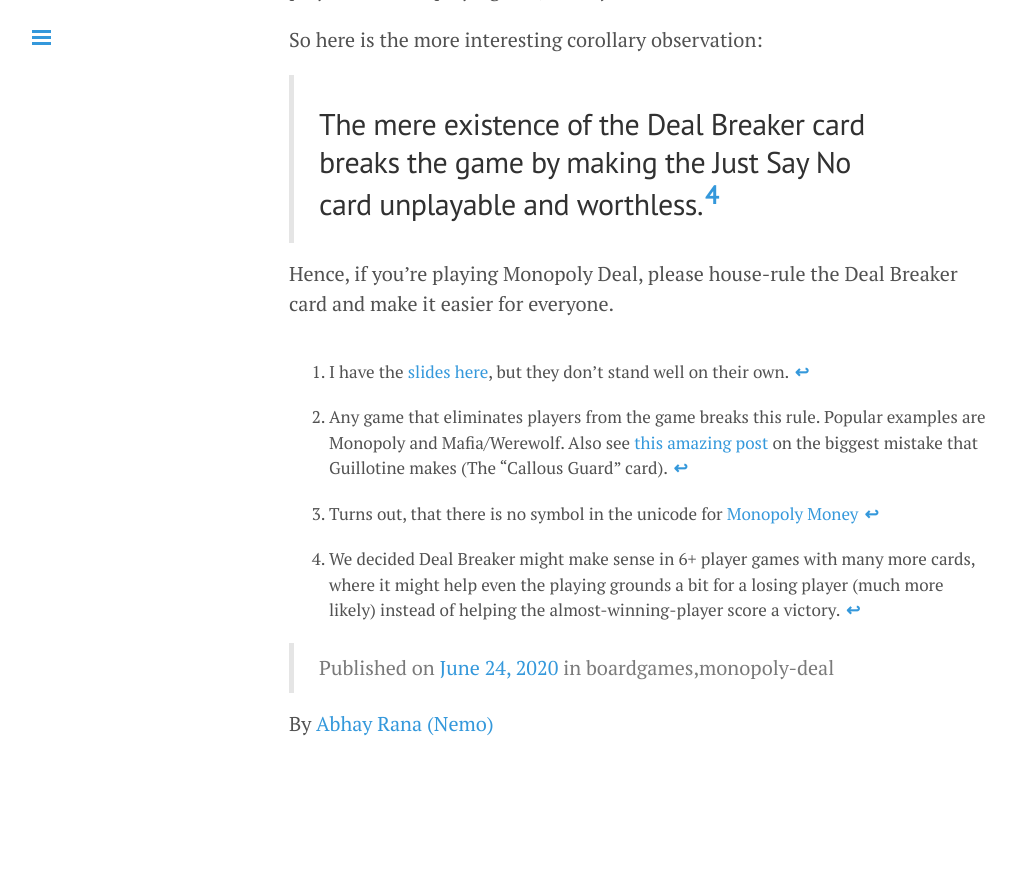
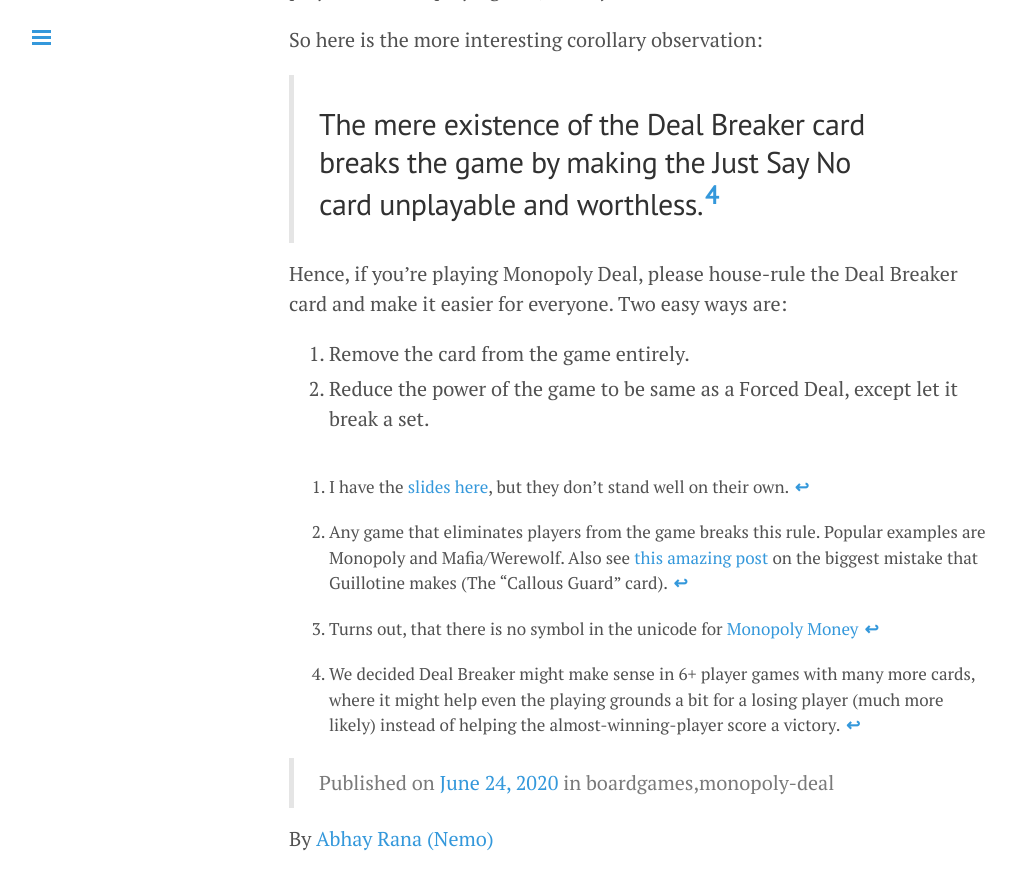
Before and after one commit to captn3m0/captn3m0.github.com, a Jekyll site: the page built from _posts/2020-06-24-monopoly-deal.md, in a window 1280 px wide and 900 px high, scrolled down 2951 px. Shown: the top 890 px of the window, without its empty margins (1-1017 px from the left). Built offline with Jekyll 4.4.1, drawn with Linux system fonts in a browser that asks for light colours; before the commit the page ends 3770 px from its top, so only the background shows below that.

Commit message:
Add alternative house rule

```diff
--- a/_posts/2020-06-24-monopoly-deal.md
+++ b/_posts/2020-06-24-monopoly-deal.md
@@ -70,7 +70,10 @@
 
 >##  The mere existence of the Deal Breaker card breaks the game by making the Just Say No card unplayable and worthless.[^2]
 
-Hence, if you're playing Monopoly Deal, please house-rule the Deal Breaker card and make it easier for everyone.
+Hence, if you're playing Monopoly Deal, please house-rule the Deal Breaker card and make it easier for everyone. Two easy ways are:
+
+1. Remove the card from the game entirely.
+2. Reduce the power of the game to be same as a Forced Deal, except let it break a set.
 
 [^9]: Any game that eliminates players from the game breaks this rule. Popular examples are Monopoly and Mafia/Werewolf. Also see [this amazing post](https://danielsolisblog.blogspot.com/2015/07/one-thing-to-avoid-in-game-design.html) on the biggest mistake that Guillotine makes (The "Callous Guard" card).
 [^1]: I have the [slides here](https://slides.com/captn3m0/monopoly), but they don't stand well on their own.
```
